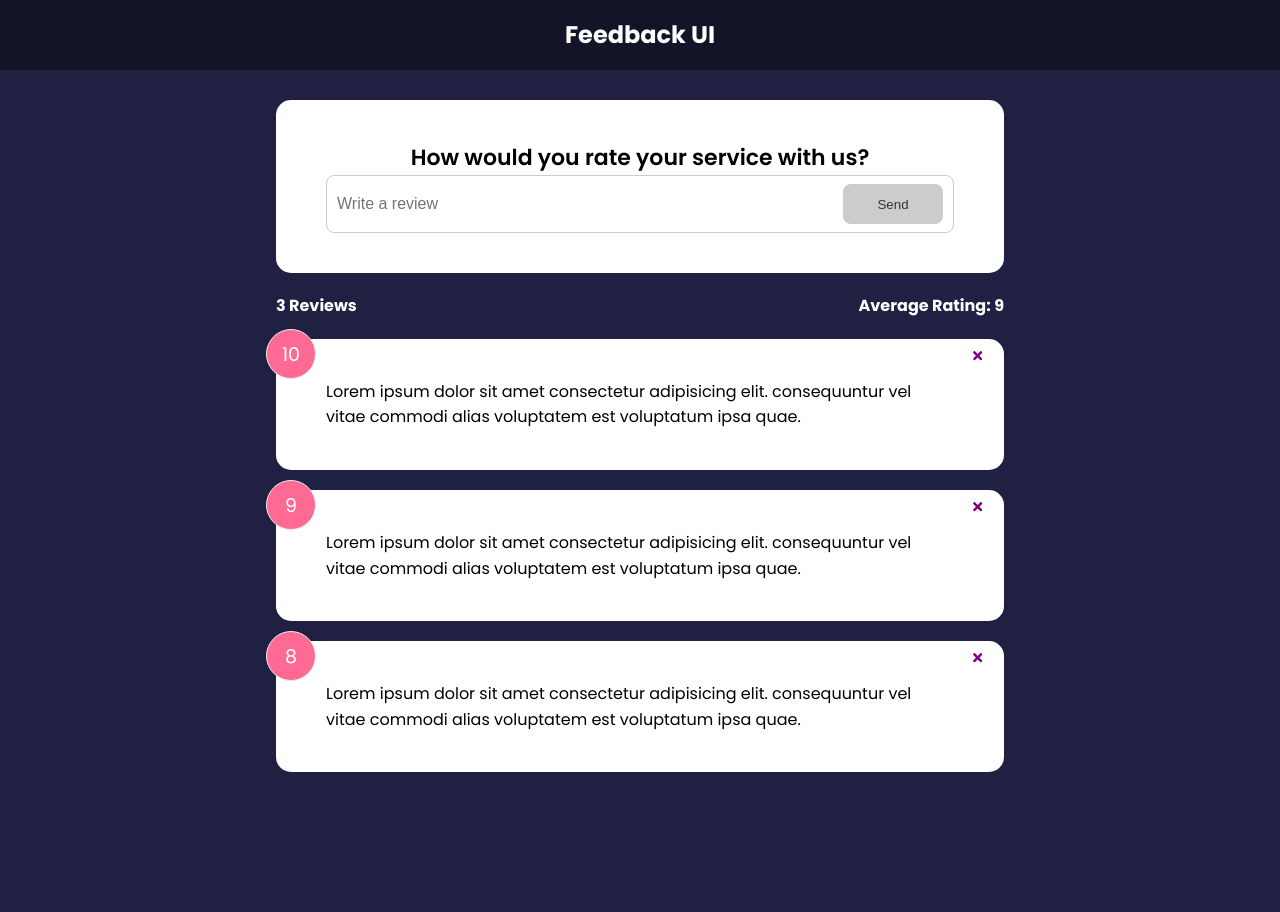
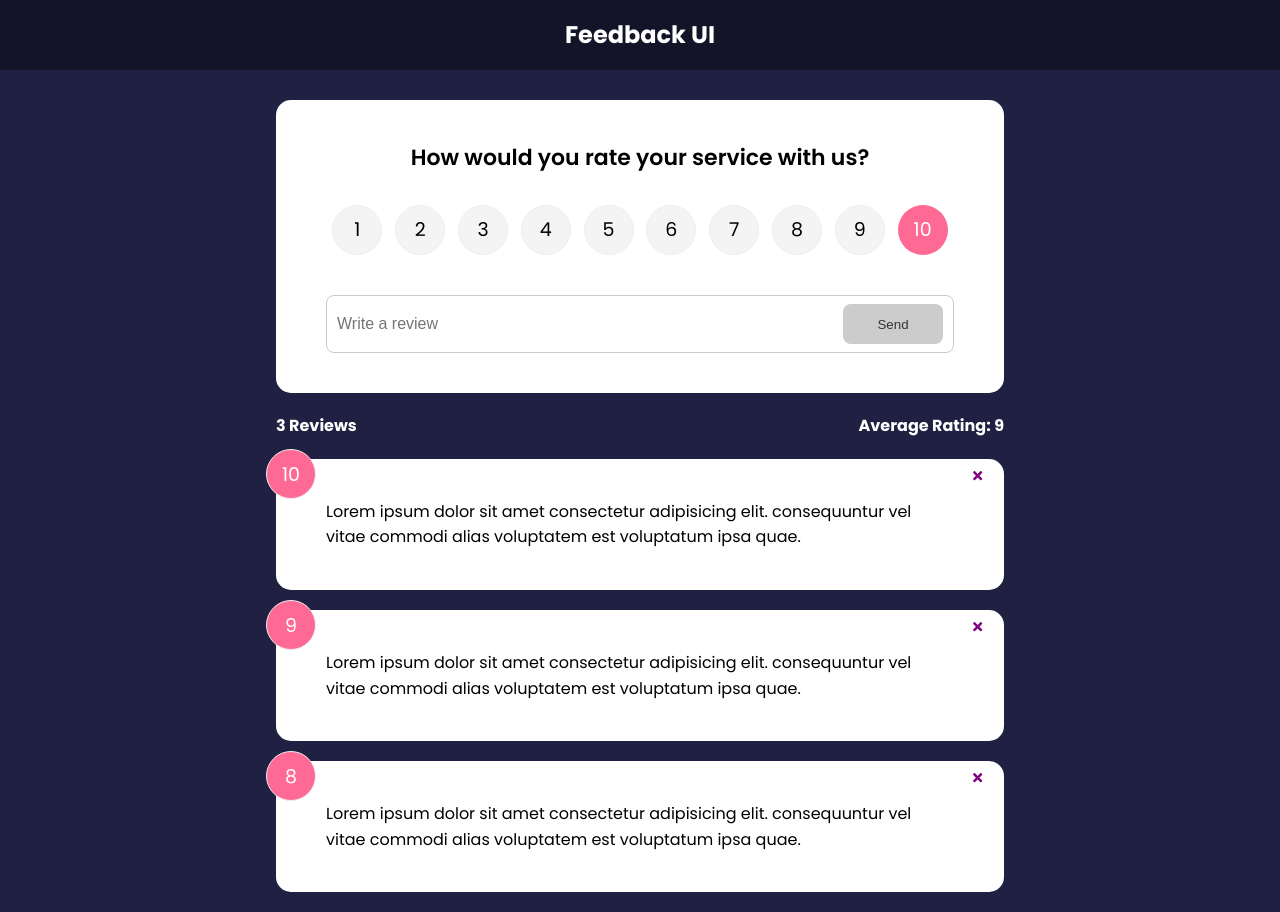
Before and after one commit to nycwy/Feedback-List-React, a React (Vite) app: page / in a window 1280 px wide. Before the commit the page ends 800 px from the top, so only its background shows below. Built offline with nearby package versions, Linux system fonts and the light colour scheme.

Commit message:
Rating select component added

```diff
--- a/src/components/FeedbackForm.jsx
+++ b/src/components/FeedbackForm.jsx
@@ -1,9 +1,11 @@
 import { useState } from "react"
+import RatingSelect from "./RatingSelect";
 import Card from "./shared/Card"
 import Button from "./shared/Button";
 
 function FeedbackForm() {
-    const [text, setText] = useState();
+    const [text, setText] = useState('');
+    const [rating, setRating] = useState(10);
     const [btnDisabled, setBtnDisabled] = useState(true);
     const [message, setMessage] = useState('');
 
@@ -27,6 +29,7 @@
         <Card>
             <form>
                 <h2>How would you rate your service with us?</h2>
+                <RatingSelect select={(rating) => setRating(rating)} />
                 <div className="input-group">
                     <input onChange={handleTextChange} type="text" placeholder="Write a review" value={text}/>
                     <Button type="submit" isDisabled={btnDisabled}>Send</Button>
--- /dev/null
+++ b/src/components/RatingSelect.jsx
@@ -0,0 +1,56 @@
+import { useState } from "react"
+
+function RatingSelect({select}) {
+    const [selected, setSelected] = useState(10);
+
+    const handleChange = (e) => {
+        setSelected(+e.currentTarget.value);
+        select(+e.currentTarget.value);
+    }
+    return (
+        <ul className="rating">
+            <li>
+                <input type="radio" id="num1" name="rating" value="1" onChange={handleChange} checked={selected === 1} />
+                <label htmlFor="num1">1</label>
+            </li>
+            <li>
+                <input type="radio" id="num2" name="rating" value="2" onChange={handleChange} checked={selected === 2} />
+                <label htmlFor="num2">2</label>
+            </li>
+            <li>
+                <input type="radio" id="num3" name="rating" value="3" onChange={handleChange} checked={selected === 3} />
+                <label htmlFor="num3">3</label>
+            </li>
+            <li>
+                <input type="radio" id="num4" name="rating" value="4" onChange={handleChange} checked={selected === 4} />
+                <label htmlFor="num4">4</label>
+            </li>
+            <li>
+                <input type="radio" id="num5" name="rating" value="5" onChange={handleChange} checked={selected === 5} />
+                <label htmlFor="num5">5</label>
+            </li>
+            <li>
+                <input type="radio" id="num6" name="rating" value="6" onChange={handleChange} checked={selected === 6} />
+                <label htmlFor="num6">6</label>
+            </li>
+            <li>
+                <input type="radio" id="num7" name="rating" value="7" onChange={handleChange} checked={selected === 7} />
+                <label htmlFor="num7">7</label>
+            </li>
+            <li>
+                <input type="radio" id="num8" name="rating" value="8" onChange={handleChange} checked={selected === 8} />
+                <label htmlFor="num8">8</label>
+            </li>
+            <li>
+                <input type="radio" id="num9" name="rating" value="9" onChange={handleChange} checked={selected === 9} />
+                <label htmlFor="num9">9</label>
+            </li>
+            <li>
+                <input type="radio" id="num10" name="rating" value="10" onChange={handleChange} checked={selected === 10} />
+                <label htmlFor="num10">10</label>
+            </li>
+        </ul>
+    )
+}
+
+export default RatingSelect
```
